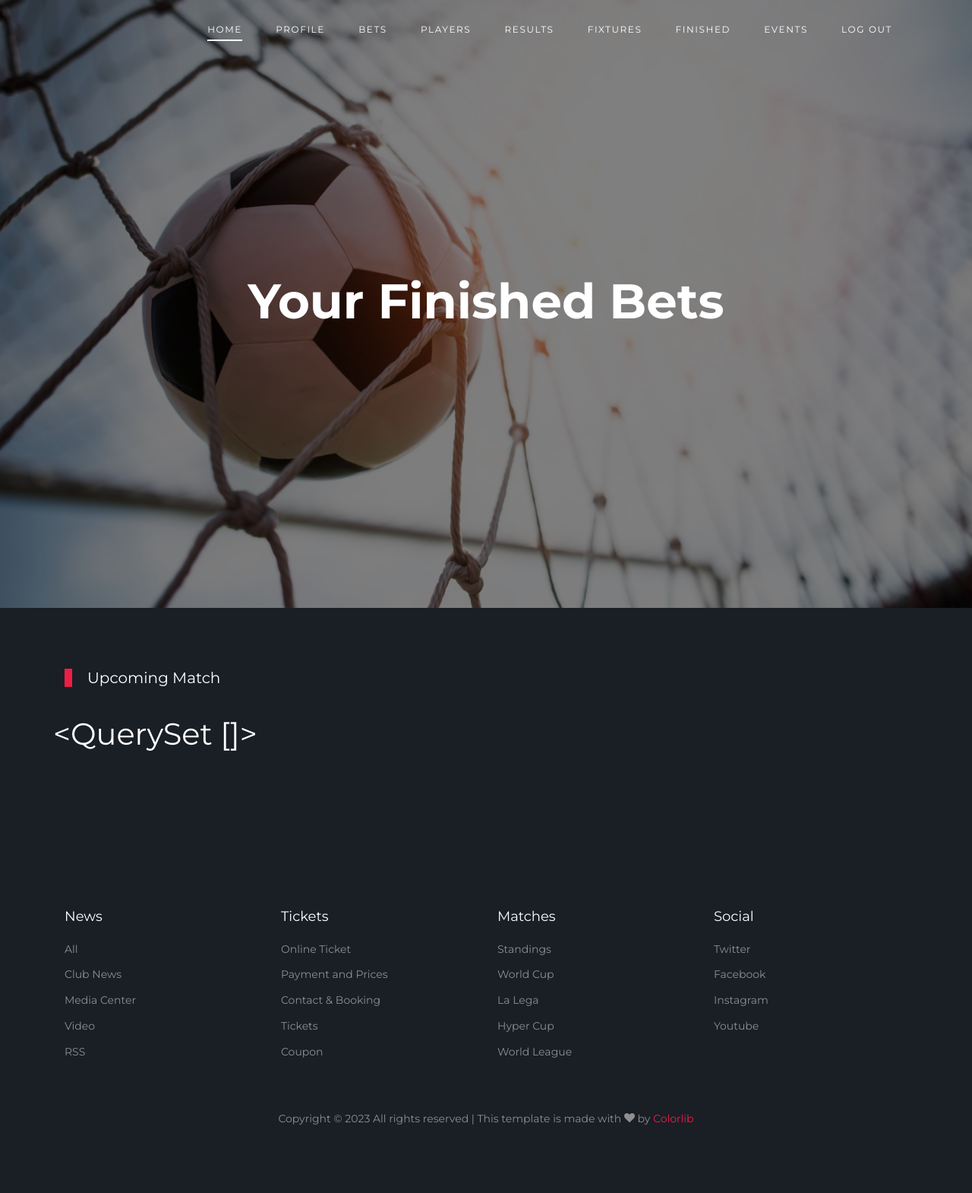
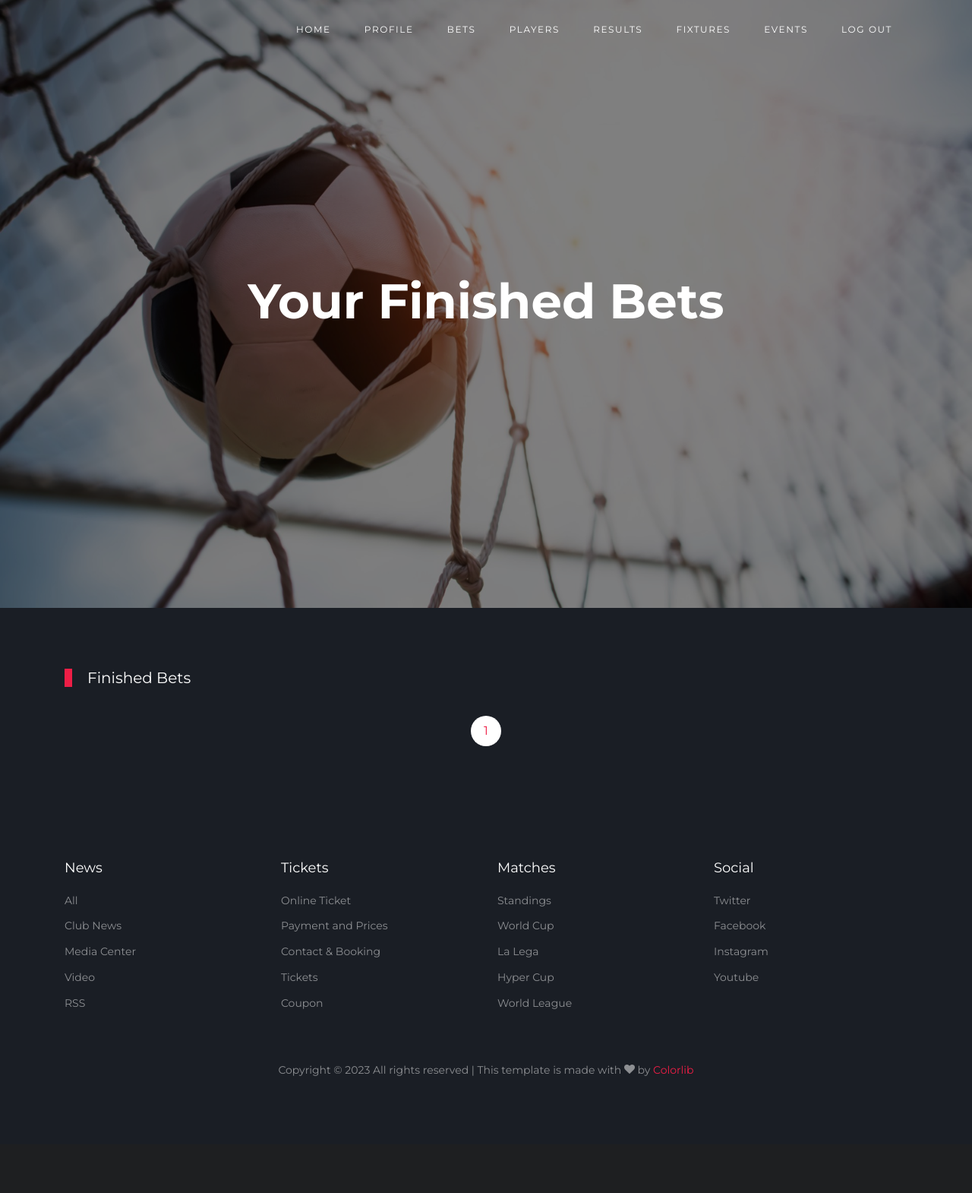
Before and after one commit to MatRos-sf/Bet-Game-Premier-League, a Django app: page /bet/finished/ in a window 1280 px wide. Shown: the whole page at 76% size. After the commit the page ends 1416 px from the top, so only its background shows below. Run offline with Django 4.2, Linux system fonts and the light colour scheme; the visitor is signed in with stand-in values (Sample User, id 1); data that the repository does not hold is empty; some libraries are stand-ins or nearby versions; some web fonts are replaced.

Commit message:
feat templates changes

```diff
--- a/BetGame_PremierLeague/bet/models.py
+++ b/BetGame_PremierLeague/bet/models.py
@@ -28,6 +28,9 @@ class Bet(models.Model):
 
     class Meta:
         unique_together = ("match", "user")
+
+    def __str__(self):
+        return str(self.pk)
 
     # TODO kiedy is_active ma się zmieniać na false ( wtedy  kiedy rozpoczyna się kolejka)
     def check_bet(self):
--- a/BetGame_PremierLeague/bet/templates/bet/index.html
+++ b/BetGame_PremierLeague/bet/templates/bet/index.html
@@ -51,20 +51,19 @@
           <div class="ml-auto">
             <nav class="site-navigation position-relative text-right" role="navigation">
               <ul class="site-menu main-menu js-clone-nav mr-auto d-none d-lg-block">
-                  <li class="active"><a href="{% url 'home'%}" class="nav-link">Home</a></li>
+                  <li class="{% if request.path == '/' %}active{% endif %}"><a href="{% url 'home'%}" class="nav-link">Home</a></li>
                 {% if user.is_authenticated %}
                   <li><a href="{% url 'profile-detail' user.username %}" class="nav-link">Profile</a></li>
-                  <li><a href="{% url 'bet-home' %}" class="nav-link">Bets</a></li>
-                  <li><a href="{% url 'profile-list' %}" class="nav-link">Players</a></li>
-                  <li><a href="{% url 'match:results' %}" class="nav-link">Results</a></li>
-                  <li><a href="{% url 'match:fixtures' %}" class="nav-link">Fixtures</a></li>
-                  <li><a href="{% url 'bet-finished' %}" class="nav-link">Finished</a></li>
-                  <li><a href="{% url 'event:list' %}" class="nav-link">Events</a></li>
-                  <li><a href="{% url 'logout' %}" class="nav-link">Log Out</a></li>
+                  <li class="{% if request.path == '/bet/' %}active{% endif %}"><a href="{% url 'bet-home' %}" class="nav-link">Bets</a></li>
+                  <li class="{% if request.path == '/profiles/' %}active{% endif %}"><a href="{% url 'profile-list' %}" class="nav-link">Players</a></li>
+                  <li class="{% if request.path == '/match/results/' %}active{% endif %}"><a href="{% url 'match:results' %}" class="nav-link">Results</a></li>
+                  <li class="{% if request.path == '/match/fixtures/' %}active{% endif %}"><a href="{% url 'match:fixtures' %}" class="nav-link">Fixtures</a></li>
+                  <li class="{% if request.path == '/event/' %}active{% endif %}"><a href="{% url 'event:list' %}" class="nav-link">Events</a></li>
+                  <li class="{% if request.path == '/logout/' %}active{% endif %}"><a href="{% url 'logout' %}" class="nav-link">Log Out</a></li>
 
               {% else %}
-                  <li><a href="{% url 'login' %}" class="nav-link">Log In</a></li>
-                  <li><a href="{% url 'register' %}" class="nav-link">Register</a></li>
+                  <li class="{% if request.path == '/login/' %}active{% endif %}"><a href="{% url 'login' %}" class="nav-link">Log In</a></li>
+                  <li class="{% if request.path == '/register/' %}active{% endif %}"><a href="{% url 'register' %}" class="nav-link">Register</a></li>
 
 
               {% endif %}
--- a/BetGame_PremierLeague/bet/templates/bet/user_finished_bets.html
+++ b/BetGame_PremierLeague/bet/templates/bet/user_finished_bets.html
@@ -15,59 +15,76 @@
     <!-- Upcoming section -->
     <div class="site-section bg-dark">
       <div class="container">
-
-        <div class="row mb-5">
+          <div class="row">
           <div class="col-12 title-section">
-            <h2 class="heading">Upcoming Match</h2>
+            <h2 class="heading">Finished Bets</h2>
           </div>
-            <h1>{{ object_list }}</h1>
-            {% for match in object_list %}
-                {% user_bet user=user match=match as chose %}
-                 <div class="col-lg-12 mb-4">
-                  <div class="widget-next-match">
-                    <a href="{{ match.get_absolute_url }}">
-                  <div class="widget-title">
-                    <h3>Next Match</h3>
-                  </div>
-                    </a>
-                  <div class="widget-body mb-3">
+            {% for bet in object_list %}
+                <div class="col-lg-6 mb-4">
+                    <a href="{{ bet.match.get_absolute_url }}">
+                    <div class="bg-light p-4 rounded">
+                      <div class="widget-body">
                           <div class="widget-vs">
                             <div class="d-flex align-items-center justify-content-around justify-content-between w-100">
                               <div class="team-1 text-center">
-                          <img src="{{ match.home_team.crest}}" alt="Image">
-                          <h3>{{ match.home_team.short_name }}</h3>
+                                <img src="{{ bet.match.home_team.crest}}" alt="Team">
+                                <h3>{{ bet.match.home_team.short_name}}</h3>
                               </div>
-                        <div>
-                          <span class="vs"><span>VS</span></span>
+
+                              <div class="team-1 text-center score">
+                                <h1 >{{ bet.match.home_goals }}</h1>
                               </div>
+                              <div class="team-1 text-center score">
+                                <h1 >:</h1>
+                              </div>
+                              <div class="team-1 text-center score">
+                                <h1>{{ bet.match.away_goals }}</h1>
+                              </div>
+
                               <div class="team-2 text-center">
-                          <img src="{{ match.away_team.crest}}" alt="Image">
-                          <h3>{{ match.away_team.short_name}}</h3>
+                                <img src="{{ bet.match.away_team.crest}}" alt="Team">
+                                <h3>{{ bet.match.away_team.short_name}}</h3>
                               </div>
                             </div>
                           </div>
                         </div>
+
                         <div class="text-center widget-vs-contents mb-4">
-                    <h4>{{ match.league }}</h4>
-                    <p class="mb-5">
-                      <span class="d-block">{{ match.start_date|date:"F jS, Y"}}</span>
-                      <span class="d-block">{{ match.start_date|date:"f A e"}}</span>
-                      <strong class="text-primary">New Euro Arena</strong>
-                    </p>
-                    {% if is_started %}
-                      <div class="form-group">
-                        <a type="submit" class="btn {% if chose == 'home' %}btn-primary{% else %}btn-outline-primary{% endif %} py-3 px-5" href="{% url 'bet-set' match.id 'home'%}" >{{ match.home_team.short_name}}</a>
-                        <a type="submit" class="btn {% if chose == 'draw' %}btn-primary{% else %}btn-outline-primary{% endif %} py-3 px-5" href="{% url 'bet-set' match.id 'draw'%}">Draw</a>
-                        <a type="submit" class="btn {% if chose == 'away' %}btn-primary{% else %}btn-outline-primary{% endif %} py-3 px-5" href="{% url 'bet-set' match.id 'away'%}">{{ match.away_team.short_name}}</a>
-                        </div>
+                            {% if bet.is_won %}
+                                <h4>WIN</h4>
+                                <p class="text-white">{% if bet.risk %}+4 {% else %}+1 {% endif %}pt</p>
+                            {% else %}
+                                <h4>LOSE</h4>
+                                <p class="text-white">{% if bet.risk %}-1 {% else %}0 {% endif %}pt</p>
                             {% endif %}
                         </div>
+                    </div>
+                </a>
+                </div>
+
+            {% endfor %}
+
+        </div>
+
+        <section id="pagination">
+            <div class="row justify-content-center">
+        <div class="col-lg-7 text-center">
+          <div class="custom-pagination">
+            {% if page_obj.has_previous %}
+              <a href="?page=1">&laquo;</a>
+              <a href="?page={{ page_obj.previous_page_number }}">{{ page_obj.previous_page_number }}</a>
+            {% endif %}
+            <span>{{ page_obj.number }}</span>
+
+            {% if page_obj.has_next %}
+              <a href="?page={{ page_obj.next_page_number }}{% if request.GET.name_team %}&name_team={{ request.GET.name_team }}{% endif %}">{{ page_obj.next_page_number}}</a>
+                <a href="?page={{ page_obj.paginator.num_pages }}{% if request.GET.name_team %}&name_team={{ request.GET.name_team }}{% endif %}">&raquo;</a>
+            {% endif %}
 
           </div>
         </div>
-            {% endfor %}
-
       </div>
+        </section>
 
       </div>
     </div>
--- a/BetGame_PremierLeague/bet/views.py
+++ b/BetGame_PremierLeague/bet/views.py
@@ -41,20 +41,35 @@ class BetsListView(LoginRequiredMixin, ListView):
         return context
 
     def post(self, request, *args, **kwargs):
+        """
+        Method:
+           1. Firstly, get or create bets.
+           2. Secondly, assign a choice.
+           3. Thirdly, check when the user presses risk. If yes, then check:
+               * Enough points to play with risk.
+               * Check if bet.risk is equal to False.
+        """
+
         cd = request.POST
         choice, match_pk = cd.get("bet").split()
         risk = cd.get("risk", False)
+
         bet, _ = Bet.objects.get_or_create(
             match=Match.objects.get(pk=match_pk), user=request.user
         )
 
         bet.choice = choice
-
         if risk:
-            bet.risk = risk
+            if not bet.risk and self.request.user.profile.all_points - 1 >= 0:
+                bet.risk = risk
+            else:
+                messages.info(
+                    request,
+                    "You don't have enough points or you have already checked this option.",
+                )
+                return self.get(request)
 
         bet.save()
-
         return self.get(request)
 
 
@@ -85,7 +100,10 @@ def set_bet(request, pk: int, choice: str):
 class UserFinishedBetsListView(LoginRequiredMixin, ListView):
     model = Bet
     template_name = "bet/user_finished_bets.html"
+    paginate_by = 10
 
     def get_queryset(self):
-        qs = self.model.objects.filter(user=self.request.user, is_active=False)
+        qs = self.model.objects.filter(
+            user=self.request.user, is_active=False
+        ).order_by("-match__start_date")
         return qs
--- a/BetGame_PremierLeague/users/forms.py
+++ b/BetGame_PremierLeague/users/forms.py
@@ -16,4 +16,4 @@ class UserRegisterForm(UserCreationForm):
 class ProfileUpdate(forms.ModelForm):
     class Meta:
         model = Profile
-        fields = ["image", "description"]
+        fields = ["image", "description", "support_team"]
--- a/BetGame_PremierLeague/users/views.py
+++ b/BetGame_PremierLeague/users/views.py
@@ -156,7 +156,7 @@ class ProfileListView(LoginRequiredMixin, ListView):
 def edit_profile(request, username):
     if request.user.username != username:
         messages.warning(request, "You can only update own profile!")
-        return redirect("user-profile-detail", slag=request.user.username)
+        return redirect("profile-detail", slag=request.user.username)
 
     user_profile = get_object_or_404(Profile, user__username=username)
     form = ProfileUpdate(instance=user_profile)
@@ -170,8 +170,8 @@ def edit_profile(request, username):
                 if os.path.exists(old_photo_path):
                     os.remove(old_photo_path)
             form.save()
-
-            return redirect("user-profile-edit", username=username)
+            messages.success(request, "Saved")
+            return redirect("profile-edit", username=username)
 
     return render(
         request,
```
Also changed, not shown: BetGame_PremierLeague/bet/templates/bet/base.html (deleted, +0 -53 lines), BetGame_PremierLeague/bet/templates/bet/home.html (+5 -2 lines), BetGame_PremierLeague/users/templates/users/home_page.html (+36 -16 lines), BetGame_PremierLeague/users/templates/users/profile.html (+51 -20 lines). Lines whose indentation alone changed are shown as unchanged.
